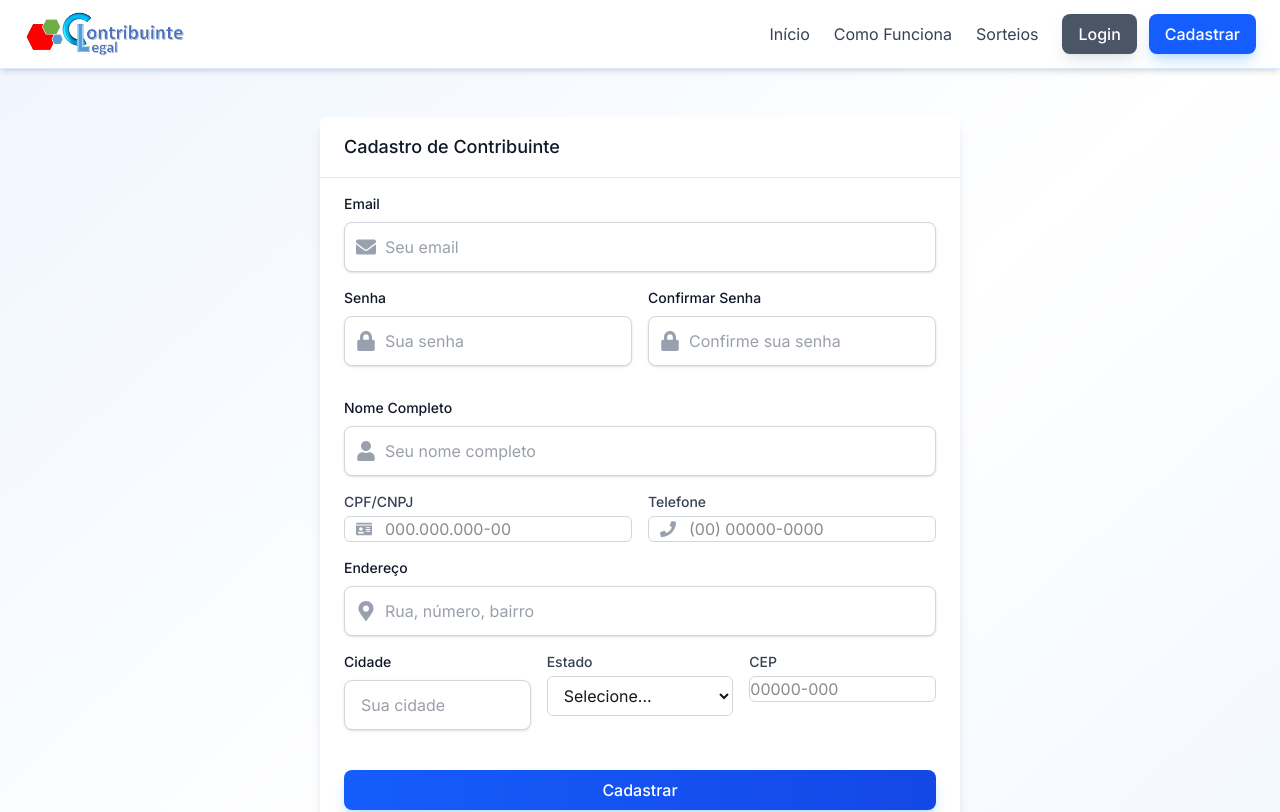
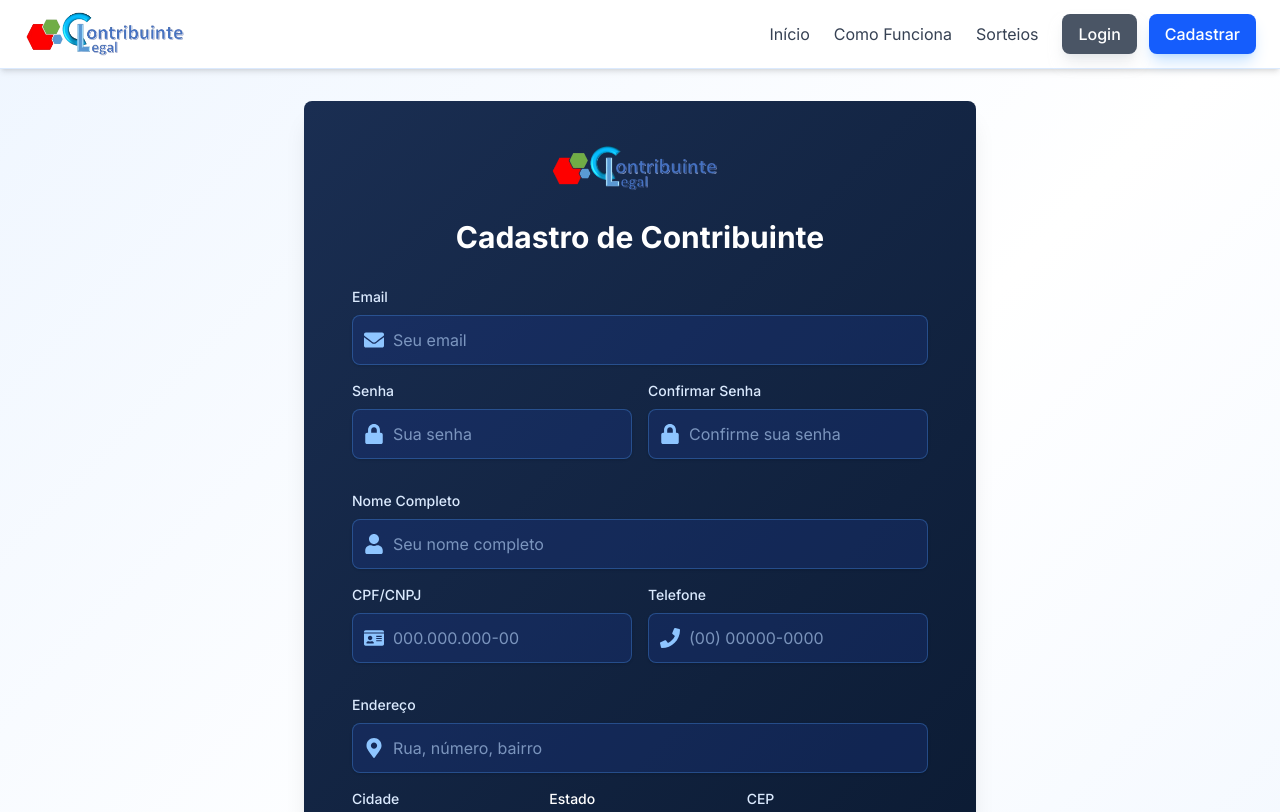
Before and after one commit to herculles-ambrosio/ContribLegal10, a Next.js app: page /registro in a window 1280 px wide. Shown: the top 812 px of the page. Built offline with nearby package versions, Linux system fonts and the light colour scheme.

Commit message:
Padronização do layout do cadastro de contribuinte com o mesmo aspecto do login

```diff
--- a/src/app/registro/page.tsx
+++ b/src/app/registro/page.tsx
@@ -10,6 +10,7 @@ import { FaEnvelope, FaLock, FaUser, FaIdCard, FaPhone, FaMapMarkerAlt } from 'r
 import Link from 'next/link';
 import toast from 'react-hot-toast';
 import { supabase } from '@/lib/supabase';
+import Image from 'next/image';
 
 const ESTADOS = [
   'AC', 'AL', 'AP', 'AM', 'BA', 'CE', 'DF', 'ES', 'GO', 'MA',
@@ -233,8 +234,20 @@ export default function Registro() {
 
   return (
     <Layout>
-      <div className="max-w-2xl mx-auto p-4">
-        <Card title="Cadastro de Contribuinte" className="bg-white shadow-lg rounded-lg">
+      <div className="flex justify-center items-center min-h-[70vh]">
+        <Card className="max-w-2xl w-full p-6 shadow-xl" variant="blue-gradient">
+          <div className="flex flex-col items-center mb-8">
+            <Image
+              src="/LOGO_CL_trans.png"
+              alt="Contribuinte Legal"
+              width={180}
+              height={70}
+              className="mb-6"
+              priority
+              style={{ objectFit: 'contain' }}
+            />
+            <h1 className="text-3xl font-bold text-center text-white">Cadastro de Contribuinte</h1>
+          </div>
           <form onSubmit={handleSubmit} className="space-y-6">
             <div className="space-y-4">
               <Input
@@ -248,7 +261,7 @@ export default function Registro() {
                 error={errors.email}
                 fullWidth
                 required
-                className="transition-all duration-200 focus:ring-2 focus:ring-blue-500"
+                variant="dark"
               />
 
               <div className="grid grid-cols-1 md:grid-cols-2 gap-4">
@@ -263,7 +276,7 @@ export default function Registro() {
                   error={errors.password}
                   fullWidth
                   required
-                  className="transition-all duration-200 focus:ring-2 focus:ring-blue-500"
+                  variant="dark"
                 />
 
                 <Input
@@ -277,7 +290,7 @@ export default function Registro() {
                   error={errors.confirmPassword}
                   fullWidth
                   required
-                  className="transition-all duration-200 focus:ring-2 focus:ring-blue-500"
+                  variant="dark"
                 />
               </div>
 
@@ -291,55 +304,37 @@ export default function Registro() {
                 error={errors.nome_completo}
                 fullWidth
                 required
-                className="transition-all duration-200 focus:ring-2 focus:ring-blue-500"
+                variant="dark"
               />
 
               <div className="grid grid-cols-1 md:grid-cols-2 gap-4">
-                <div className="relative">
-                  <label className="block text-sm font-medium text-gray-700 mb-1">
-                    CPF/CNPJ
-                  </label>
-                  <div className="relative">
-                    <input
-                      type="text"
+                <Input
+                  label="CPF/CNPJ"
                   name="cpf_cnpj"
+                  placeholder="000.000.000-00"
+                  icon={FaIdCard}
                   value={formData.cpf_cnpj}
                   onChange={handleChange}
+                  error={errors.cpf_cnpj}
+                  fullWidth
+                  required
+                  variant="dark"
                   maxLength={18}
-                      className={`pl-10 w-full rounded-md border ${
-                        errors.cpf_cnpj ? 'border-red-500' : 'border-gray-300'
-                      } focus:border-blue-500 focus:ring-blue-500 transition-all duration-200`}
-                      placeholder="000.000.000-00"
                 />
-                    <FaIdCard className="absolute left-3 top-1/2 -translate-y-1/2 text-gray-400" />
-                  </div>
-                  {errors.cpf_cnpj && (
-                    <p className="mt-1 text-xs text-red-500">{errors.cpf_cnpj}</p>
-                  )}
-                </div>
 
-                <div className="relative">
-                  <label className="block text-sm font-medium text-gray-700 mb-1">
-                    Telefone
-                  </label>
-                  <div className="relative">
-                    <input
-                      type="text"
+                <Input
+                  label="Telefone"
                   name="telefone"
+                  placeholder="(00) 00000-0000"
+                  icon={FaPhone}
                   value={formData.telefone}
                   onChange={handleChange}
+                  error={errors.telefone}
+                  fullWidth
+                  required
+                  variant="dark"
                   maxLength={15}
-                      className={`pl-10 w-full rounded-md border ${
-                        errors.telefone ? 'border-red-500' : 'border-gray-300'
-                      } focus:border-blue-500 focus:ring-blue-500 transition-all duration-200`}
-                      placeholder="(00) 00000-0000"
                 />
-                    <FaPhone className="absolute left-3 top-1/2 -translate-y-1/2 text-gray-400" />
-                  </div>
-                  {errors.telefone && (
-                    <p className="mt-1 text-xs text-red-500">{errors.telefone}</p>
-                  )}
-                </div>
               </div>
 
               <Input
@@ -351,7 +346,7 @@ export default function Registro() {
                 onChange={handleChange}
                 error={errors.endereco}
                 fullWidth
-                className="transition-all duration-200 focus:ring-2 focus:ring-blue-500"
+                variant="dark"
               />
 
               <div className="grid grid-cols-1 md:grid-cols-3 gap-4">
@@ -363,20 +358,18 @@ export default function Registro() {
                   onChange={handleChange}
                   error={errors.cidade}
                   fullWidth
-                  className="transition-all duration-200 focus:ring-2 focus:ring-blue-500"
+                  variant="dark"
                 />
 
                 <div className="relative">
-                  <label className="block text-sm font-medium text-gray-700 mb-1">
+                  <label className="block mb-2 text-sm font-medium text-white">
                     Estado
                   </label>
                   <select
                     name="estado"
                     value={formData.estado}
                     onChange={handleChange}
-                    className={`w-full rounded-md border ${
-                      errors.estado ? 'border-red-500' : 'border-gray-300'
-                    } focus:border-blue-500 focus:ring-blue-500 transition-all duration-200 py-2 px-3`}
+                    className="block w-full px-4 py-2 border border-blue-400/30 bg-blue-900/20 text-white rounded-md shadow-sm focus:ring-blue-500 focus:border-blue-500"
                   >
                     <option value="">Selecione...</option>
                     {ESTADOS.map(estado => (
@@ -386,29 +379,21 @@ export default function Registro() {
                     ))}
                   </select>
                   {errors.estado && (
-                    <p className="mt-1 text-xs text-red-500">{errors.estado}</p>
+                    <p className="mt-1 text-xs text-red-400">{errors.estado}</p>
                   )}
                 </div>
 
-                <div className="relative">
-                  <label className="block text-sm font-medium text-gray-700 mb-1">
-                    CEP
-                  </label>
-                  <input
-                    type="text"
+                <Input
+                  label="CEP"
                   name="cep"
+                  placeholder="00000-000"
                   value={formData.cep}
                   onChange={handleChange}
+                  error={errors.cep}
+                  fullWidth
+                  variant="dark"
                   maxLength={9}
-                    className={`w-full rounded-md border ${
-                      errors.cep ? 'border-red-500' : 'border-gray-300'
-                    } focus:border-blue-500 focus:ring-blue-500 transition-all duration-200`}
-                    placeholder="00000-000"
                 />
-                  {errors.cep && (
-                    <p className="mt-1 text-xs text-red-500">{errors.cep}</p>
-                  )}
-                </div>
               </div>
             </div>
 
@@ -418,14 +403,15 @@ export default function Registro() {
                 variant="primary"
                 isLoading={isLoading}
                 fullWidth
-                className="bg-gradient-to-r from-blue-600 to-blue-700 hover:from-blue-700 hover:to-blue-800 transition-all duration-200"
+                className="py-3 font-medium shadow-lg hover:shadow-blue-500/50 transition-all duration-300"
+                animated
               >
                 Cadastrar
               </Button>
 
-              <p className="text-center text-sm text-gray-600">
+              <p className="text-center text-sm text-white">
                 Já possui uma conta?{' '}
-                <Link href="/login" className="text-blue-600 hover:text-blue-700 hover:underline transition-all duration-200">
+                <Link href="/login" className="text-blue-300 hover:text-blue-200 hover:underline transition-all duration-200">
                   Faça login
                 </Link>
               </p>
```
Lines whose indentation alone changed are shown as unchanged.
